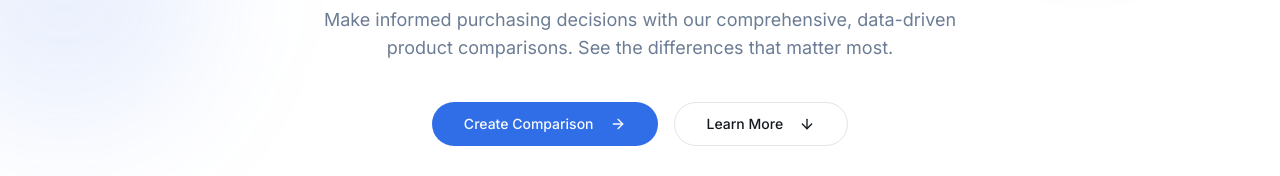
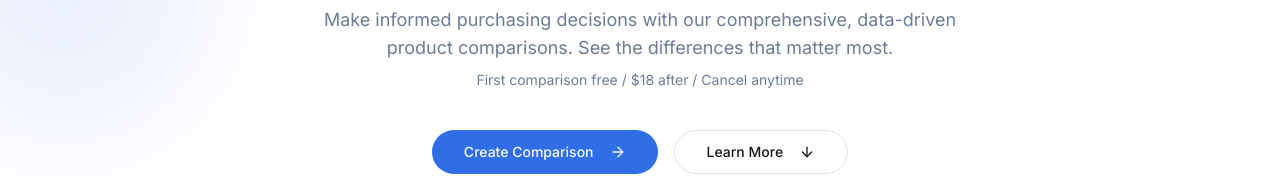
Before and after one commit to saleemjadallah/comparify-tools, a React (Vite) app: page / in a window 1280 px wide. Shown: the part 396-572 px from the top of the page. Built offline with nearby package versions, Linux system fonts and the light colour scheme.

Commit message:
Add text to index page
Adds text under the "Make informed purchasing decisions" header on the index page.

```diff
--- a/src/pages/Index.tsx
+++ b/src/pages/Index.tsx
@@ -1,4 +1,3 @@
-
 import { useState, useRef, useEffect } from "react";
 import { Link } from "react-router-dom";
 import { motion } from "framer-motion";
@@ -69,6 +68,15 @@ const Index = () => {
             >
               Make informed purchasing decisions with our comprehensive, data-driven
               product comparisons. See the differences that matter most.
+            </motion.p>
+
+            <motion.p
+              className="mt-2 text-sm text-muted-foreground"
+              initial={{ opacity: 0, y: 20 }}
+              animate={{ opacity: 1, y: 0 }}
+              transition={{ duration: 0.5, delay: 0.25 }}
+            >
+              First comparison free / $18 after / Cancel anytime
             </motion.p>
 
             <motion.div
```
